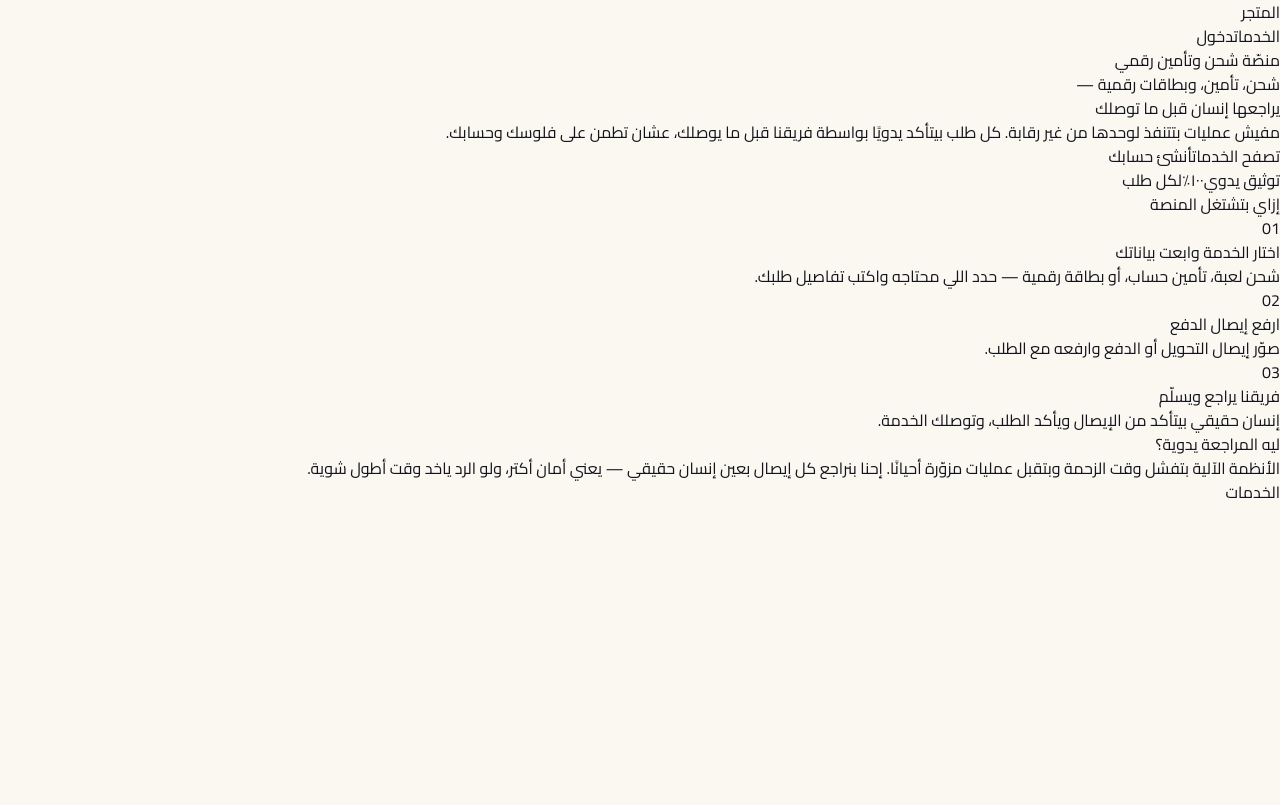
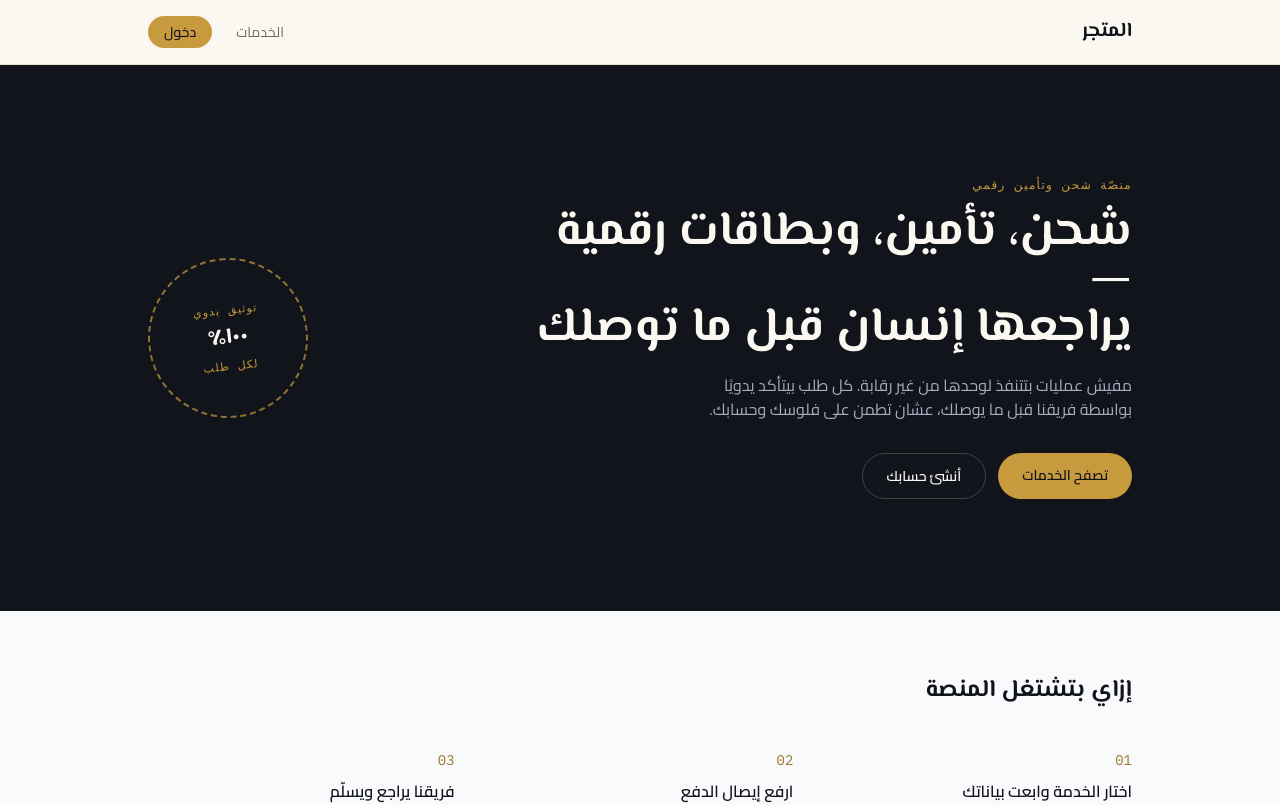
Before and after one commit to MOHV484/manual-fulfillment-store.com, a Next.js app in the folder frontend/: page / in a window 1280 px wide. Shown: the top 805 px of the page. Built offline with nearby package versions, Linux system fonts and the light colour scheme; no server answers.

Commit message:
Add Tailwind CSS configuration file

```diff
--- /dev/null
+++ b/frontend/tailwind.config.js
@@ -0,0 +1,32 @@
+const path = require("path");
+
+/** @type {import('tailwindcss').Config} */
+module.exports = {
+  content: [path.join(__dirname, "./src/**/*.{js,ts,jsx,tsx,mdx}")],
+  theme: {
+    extend: {
+      colors: {
+        ink: "#12141C",
+        "ink-soft": "#1B1E2B",
+        paper: "#FBF8F2",
+        "paper-dim": "#F0EAD9",
+        "paper-line": "#E4DDC8",
+        gold: "#C79A3D",
+        "gold-deep": "#9C7527",
+        "gold-soft": "#EFE0BA",
+        teal: "#2F8F7A",
+        "teal-soft": "#DCEEE9",
+        danger: "#B3452F",
+        "danger-soft": "#F5E1DB",
+        muted: "#736C5C",
+        "muted-dark": "#A7ACC0",
+      },
+      fontFamily: {
+        display: ['"El Messiri"', "serif"],
+        body: ["Cairo", "sans-serif"],
+        mono: ['"IBM Plex Mono"', "monospace"],
+      },
+    },
+  },
+  plugins: [],
+};
```
